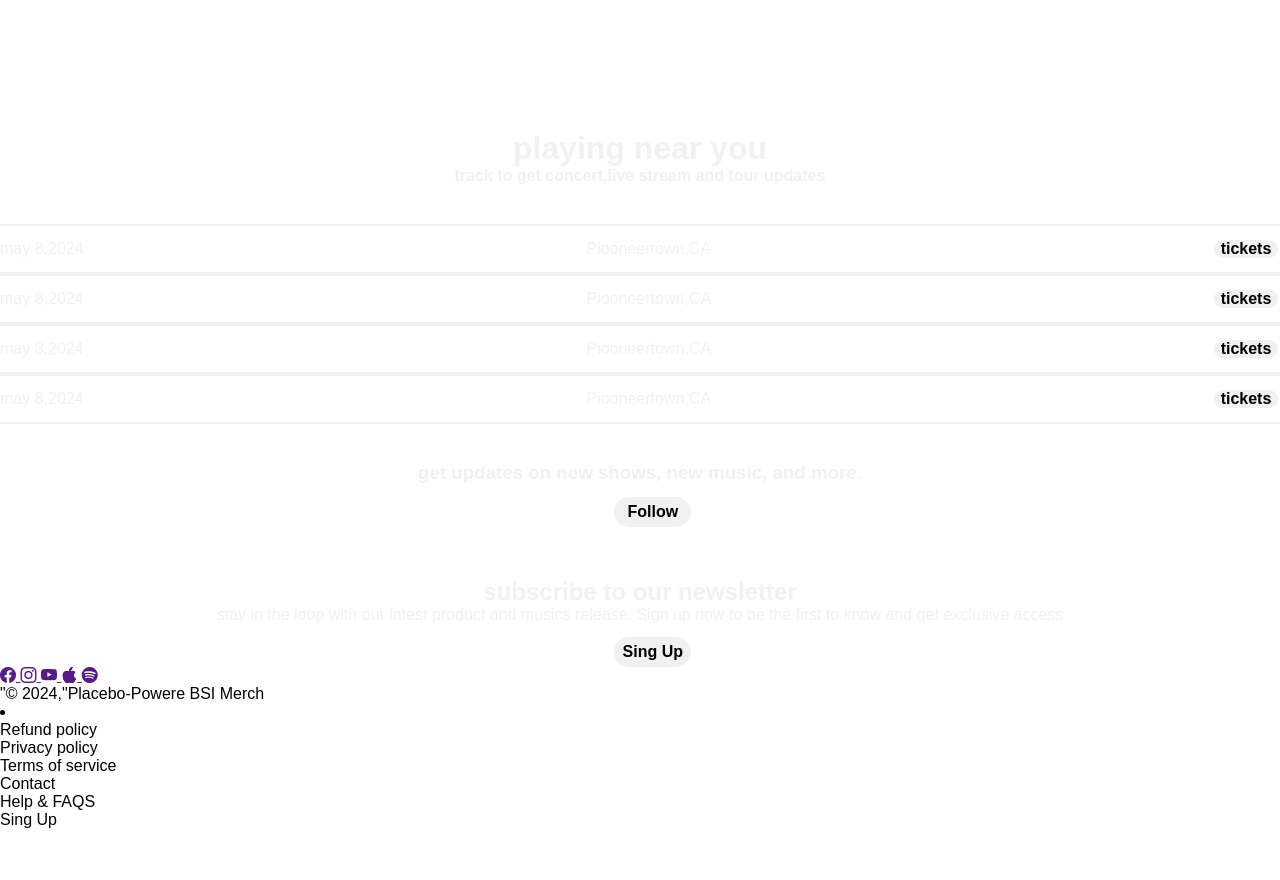
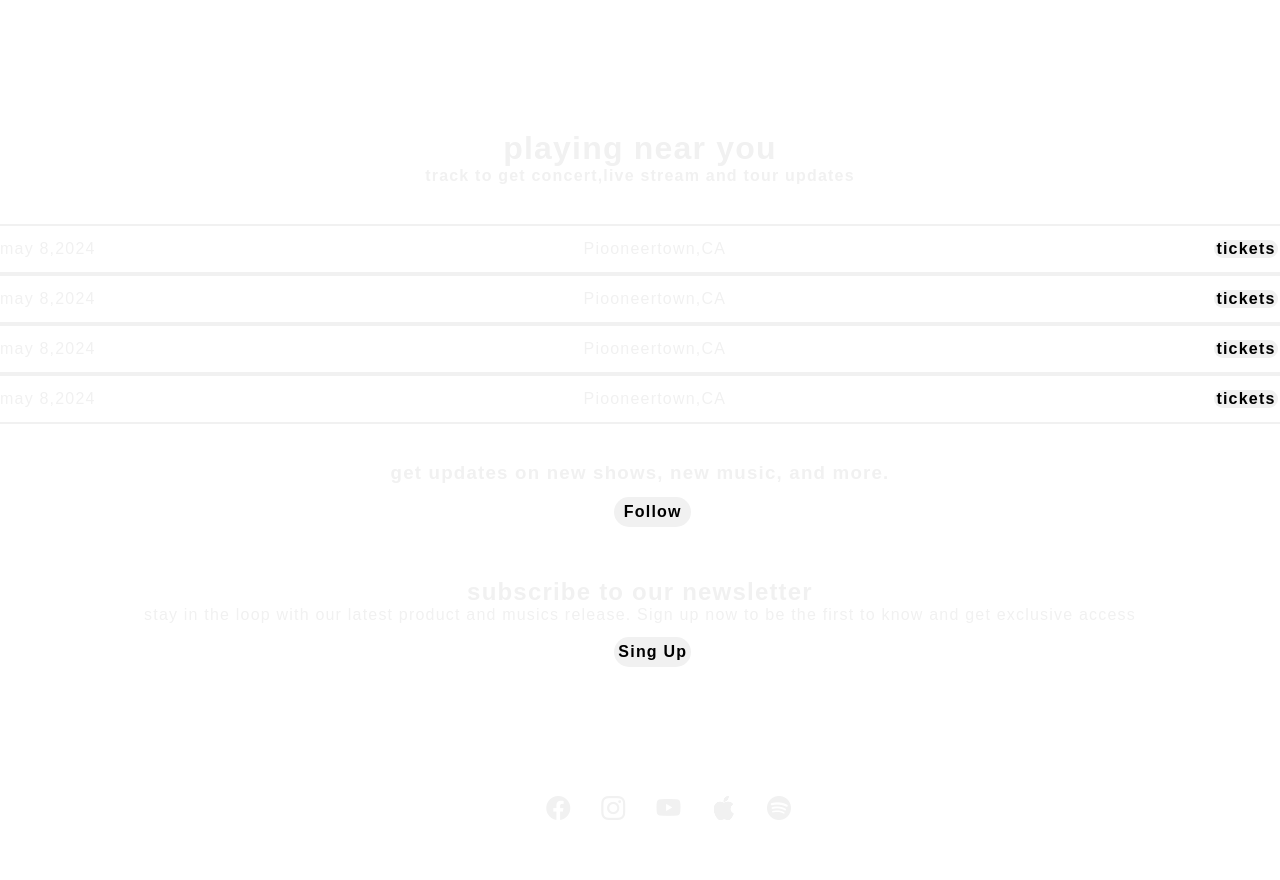
Before and after one commit to MauroCiro0812/Prueba-desempe-o-Gates, a plain HTML site: page index.html in a window 1280 px wide. Shown: the part 1920-2800 px from the top of the page. Before the commit the page ends 2749 px from the top, so only its background shows below. Drawn offline with nearby package versions, Linux system fonts and the light colour scheme; a web font is replaced by a local one.

Commit message:
se termin visualmente

```diff
--- a/index.html
+++ b/index.html
@@ -26,7 +26,7 @@ fecha: 08/04/2024
 </head>
 
 <body>
-    <!-- <video src="./public/videos/background-glitch.mp4" autoplay loop muted></video> -->
+
     <!-- seccion header o nav -->
     <header>
         <!-- seccion info nav o barra de busqueda, cajas, clases. -->
@@ -77,6 +77,7 @@ fecha: 08/04/2024
 
     <!-- seccion del main y cuerpo -->
     <main>
+        <video src="./public/videos/background-glitch.mp4" autoplay loop muted></video>
         <!-- seccion imagen del home -->
         <section>
             <div class="cont-home">
@@ -252,7 +253,8 @@ fecha: 08/04/2024
                 </div>
 
                 <h2>subscribe to our newsletter</h2>
-                <p>stay in the loop with our latest product and musics release. Sign up now to be the first to know and get exclusive access</p>
+                <p>stay in the loop with our latest product and musics release. Sign up now to be the first to know and
+                    get exclusive access</p>
                 <div class="follow">
                     <a class="botons" href="">Sing Up</a>
                 </div>
@@ -262,9 +264,9 @@ fecha: 08/04/2024
 
     <!-- seccion del footer o pie de pagina -->
     <footer>
-        <section>
-            <article>
-                <div>
+        <section id="foot">
+            <article class="art-foot">
+                <div class="icon-redes">
                     <a href="" aria-label="icono facebook">
                         <i class="bi bi-facebook"></i>
                     </a>
@@ -281,18 +283,16 @@ fecha: 08/04/2024
                         <i class="bi bi-spotify"></i>
                     </a>
                 </div>
-                <div>
-                    <p>"© 2024,"Placebo-Powere BSI Merch</p>
+                <div class="cont-foot">
+                    <p>"© 2024,"Placebo-Powered BSI Merch</p>
                 </div>
-                <li>
-                    <ul> Refund policy</ul>
-                    <ul> Privacy policy</ul>
-                    <ul> Terms of service</ul>
-                    <ul> Contact</ul>
-                    <ul> Help & FAQS</ul>
-                    <ul> Sing Up</ul>
-                </li>
             </article>
+            <p class="icon-foot"><i class="bi-p bi-circle-fill" aria-label="icono punto"></i> Refund policy</p>
+            <p class="icon-foot"><i class="bi-p bi-circle-fill" aria-label="icono punto"></i> Privacy policy</p>
+            <p class="icon-foot"><i class="bi-p bi-circle-fill" aria-label="icono punto"></i> Terms of service</p>
+            <p class="icon-foot"><i class="bi-p bi-circle-fill" aria-label="icono punto"></i> Contact</p>
+            <p class="icon-foot"><i class="bi-p bi-circle-fill" aria-label="icono punto"></i> Help & FAQS</p>
+            <p class="icon-foot"><i class="bi-p bi-circle-fill" aria-label="icono punto"></i> Sing Up</p>
         </section>
     </footer>
 
--- a/src/css/style.css
+++ b/src/css/style.css
@@ -17,14 +17,13 @@ fecha: 08/04/2024 */
 
 }
 
-/* pisicionamiento del video */
-/* video{
-    position: fixed;
-    left: 0;
-    top: 0;
-    height: 100%;
-    z-index: -1;
-} */
+
+:root{
+    --negro:rgb(0, 0, 0);
+    --blanco:#f1f1f1;
+    --azul:blue;
+    --rojo:red;
+}
 /* se le coloca el backgorund a  el body o img de fondo */
 body {
     background-image: url(../../public/img/background-page.webp);
@@ -32,8 +31,9 @@ body {
 
 /* inician estilos header o navbar-barra navegacion */
 header {
-    background-color: rgb(0, 0, 0);
+    background-color: var(--negro);
     width: 100%;
+    letter-spacing: 1.2px;
 }
 
 nav {
@@ -42,13 +42,23 @@ nav {
     align-items: center;
 }
 
+/* pisicionamiento del video */
+video{
+    position: fixed;
+    left: 0;
+    top: 0;
+    width: 100%;
+    height: 100%;
+    z-index: -1;
+}
+
 .logo img {
     height: 100px;
     margin-left: 30px;
 }
 
 .navegacion a {
-    color: #f1f1f1;
+    color: var(--blanco);
     text-decoration: none;
     display: inline;
     justify-content: space-between;
@@ -57,7 +67,7 @@ nav {
 }
 
 .navegacion-icon a {
-    color: #f1f1f1;
+    color: var(--blanco);
     text-decoration: none;
     margin-right: 30px;
 
@@ -98,7 +108,7 @@ nav {
     align-items: center;
     gap: 80px;
     height: 400px;
-    color: #f1f1f1;
+    color: var(--blanco);
     text-align: center;
     font-weight: bold;
     font-size: 1.3rem;
@@ -117,6 +127,7 @@ nav {
     flex-wrap: wrap;
     gap: 20px;
     margin-top: 15%;
+    letter-spacing: 1.2px;
 }
 
 .art2 {
@@ -130,7 +141,7 @@ nav {
     justify-content: center;
     align-items: center;
     height: 200px;
-    background-color: #f1f1f1;
+    background-color: var(--blanco);
     text-align: center;
 }
 
@@ -143,7 +154,7 @@ nav {
     display: flex;
     justify-content: center;
     text-align: center;
-    color: #f1f1f1;
+    color: var(--blanco);
     font-weight: bold;
     font-size: 1.3rem;
 }
@@ -151,13 +162,13 @@ nav {
 .art2 p {
     display: flex;
     justify-content: center;
-    color: #f1f1f1;
+    color: var(--blanco);
     margin-top: 5%;
 }
 
 .art2 .boton {
-    background-color: #f1f1f1;
-    color: rgb(0, 0, 0);
+    background-color: var(--blanco);
+    color: var(--negro);
     border-radius: 31px;
     width: 60%;
     height: 10%;
@@ -170,37 +181,38 @@ nav {
 }
 
 .art2 .boton:hover {
-    border-right: 5px solid blue;
-    border-left: 5px solid red;
+    border-right: 5px solid var(--azul);
+    border-left: 5px solid var(--rojo);
 
 }
 
 /* seccion estilos tickets */
-#tickets{
-    color: #f1f1f1;
+#tickets {
+    color: var(--blanco);
     display: flex;
     margin-top: 15%;
     justify-content: center;
     text-align: center;
     align-items: center;
+    letter-spacing: 1.2px;
 }
 
-.art3{
-width: 100%;
+.art3 {
+    width: 100%;
 }
 
-.art3 h1{
+.art3 h1 {
     font-size: 2rem;
 }
 
-.art3 .p-h1{
+.art3 .p-h1 {
     font-weight: bold;
     margin-bottom: 3%;
 }
 
-.art3 .cont-tick{
+.art3 .cont-tick {
     width: 100%;
-    border: 2px solid #f1f1f1;
+    border: 2px solid var(--blanco);
     border-left: none;
     border-right: none;
     display: flex;
@@ -210,29 +222,29 @@ width: 100%;
     height: 50px;
 }
 
-.cont-tick .bot-tick{
+.cont-tick .bot-tick {
     text-decoration: none;
-    background-color: #f1f1f1;
-    color: rgb(0, 0, 0);
+    background-color: var(--blanco);
+    color: var(--negro);
     border-radius: 31px;
     width: 5%;
     font-weight: bold;
     margin-right: 2px;
 }
 
-.art3 h3{
+.art3 h3 {
     margin-top: 3%;
 }
 
-.art3 .follow{
+.art3 .follow {
     width: 100%;
     margin-top: 1%;
 }
 
-.art3 .botons{
+.art3 .botons {
     text-decoration: none;
-    background-color: #f1f1f1;
-    color: rgb(0, 0, 0);
+    background-color: var(--blanco);
+    color: var(--negro);
     font-weight: bold;
     display: flex;
     justify-content: center;
@@ -244,6 +256,57 @@ width: 100%;
     margin-left: 48%;
 }
 
-.art3 h2{
+.art3 h2 {
     margin-top: 4%;
 }
+
+/* seccion inicio estilos footer */
+#foot {
+    color: var(--blanco);
+    display: flex;
+    width: 100%;
+    height: 150px;
+    margin-top: 10%;
+    letter-spacing: 1.2px;
+}
+
+.cont-foot p{
+    display:flex;
+    margin-left: 20px;
+}
+
+.icon-redes{
+    display: flex;
+    justify-content: center;
+    align-items: center;
+    margin-left: 240%;
+    margin-bottom: 25%;
+}
+
+.icon-redes a{
+    color: var(--blanco);
+    text-decoration: none;
+    margin-right: 30px;
+    font-size: 1.5rem;
+}
+/* clase del icono de la p */
+.bi-p{
+    margin: 10PX;
+    font-size: 6px;
+
+}
+.icon-foot{
+    margin-top: 5.8%;
+    margin-right: 30px;
+    display: flex;
+    justify-content: center;
+    align-items: center;
+    margin-left: 25px;
+}
+
+.cont-foot p {
+    display: flex;
+    justify-content: center;
+    align-items: center;
+    margin-right: 0%;
+}
```
